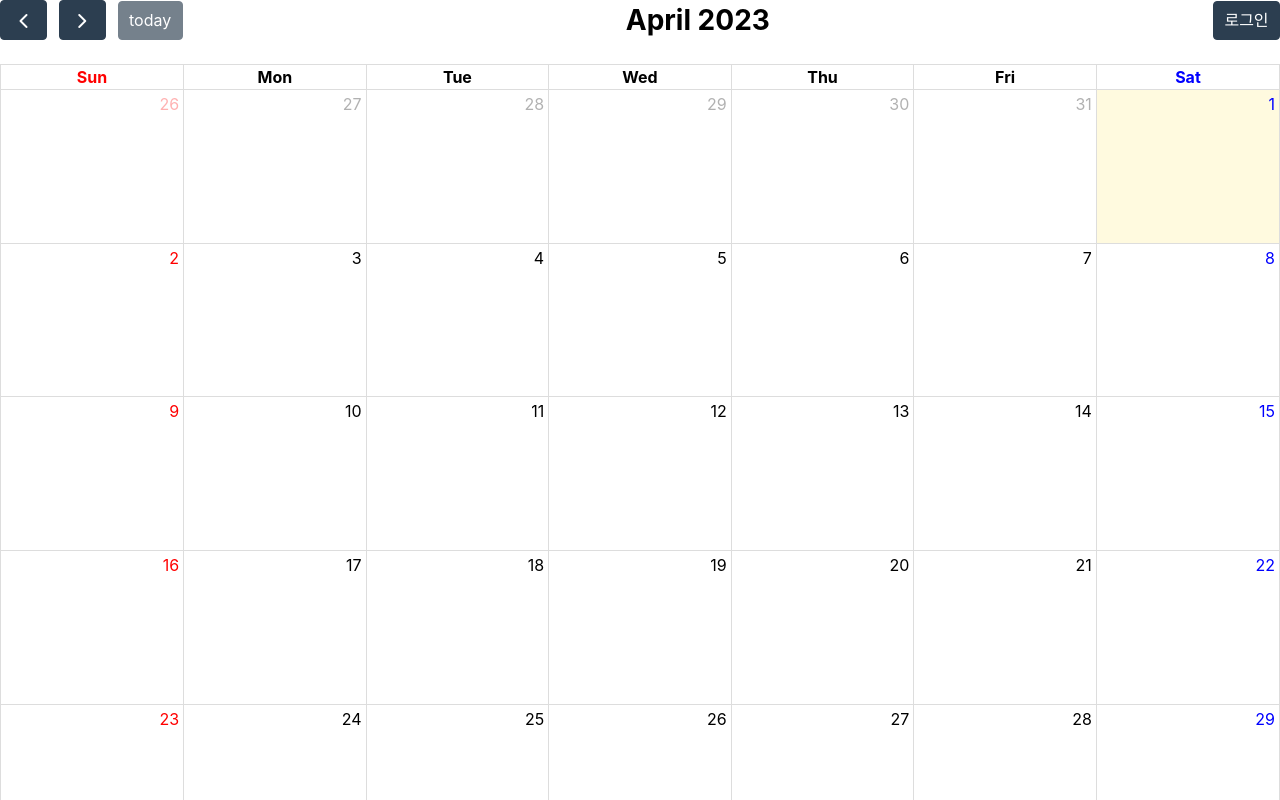
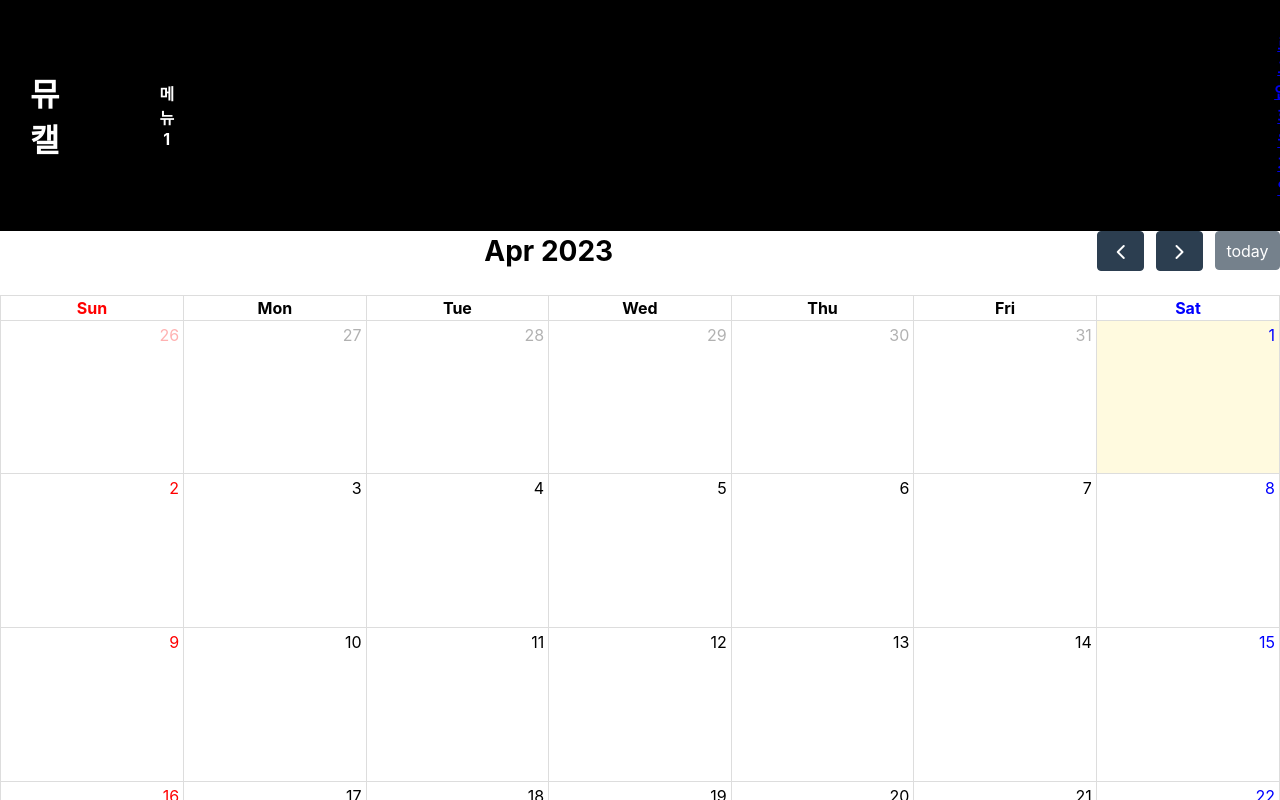
Before and after one commit to wanzaS2/musicalendar-frontend, a React (Create React App) app: page /calendar in a window 1280 px wide. Shown: the top 800 px of the page. Built offline with nearby package versions, Linux system fonts and the light colour scheme.

Commit message:
UI 수정

```diff
--- a/src/App.tsx
+++ b/src/App.tsx
@@ -7,6 +7,7 @@ import 'slick-carousel/slick/slick.css';
 import 'slick-carousel/slick/slick-theme.css';
 import MyCalendar from "./components/MyCalendar";
 import SignIn from "./components/SignIn";
+import AddForm from "./components/AddForm";
 import {BrowserRouter, Routes, Route, useNavigate} from "react-router-dom";
 
 function App() {
@@ -17,6 +18,7 @@ function App() {
                 <Route path={"/signIn"} element={<SignIn/>}/>
                 <Route path={"/calendar"} element={<Calendar/>}/>
                 <Route path={"/mycalendar"} element={<MyCalendar/>}/>
+                <Route path={"/mycalendar/addForm"} element={<AddForm/>}/>
             </Routes>
       </BrowserRouter>
   );
--- a/src/components/Calendar.tsx
+++ b/src/components/Calendar.tsx
@@ -2,30 +2,21 @@ import React from 'react'
 import {useNavigate} from "react-router-dom";
 import FullCalendar from '@fullcalendar/react'
 import dayGridPlugin from '@fullcalendar/daygrid'
-import "./Calendar.css"
+import "../layout/Calendar.css"
+import Navbar from "../layout/Layout";
 
 function Calendar() {
 
-    const navigate = useNavigate();
-
     return(
-            <FullCalendar
-                initialView={'dayGridMonth'}
-                plugins={[dayGridPlugin]}
-                customButtons={{
-                    myCustomButton: {
-                        text: '로그인',
-                        click: function (){
-                            navigate('/signIn');
-                        }
-                    },
-                }}
-                headerToolbar={{
-                    start: 'prev next today',
-                    center: 'title',
-                    end: 'myCustomButton',
-                }}
-            />
+        <><Navbar/><FullCalendar
+            initialView={'dayGridMonth'}
+            plugins={[dayGridPlugin]}
+            titleFormat={{ year: 'numeric', month: 'short' }}
+            headerToolbar={{
+                start: '',
+                center: 'title',
+                end: 'prev next today',
+            }}/></>
         )
 }
 
--- a/src/components/Main.tsx
+++ b/src/components/Main.tsx
@@ -8,9 +8,6 @@ import 'slick-carousel/slick/slick-theme.css';
 import ImagePicker from "./Slick";
 import Navbar from "../layout/Layout";
 import { NavBar } from "../layout/Navbar";
-
-
-
 
 export const Main = () => {
 	const navigate = useNavigate();
@@ -31,7 +28,7 @@ export const Main = () => {
 			</p>
 
 			<Button onClick={goCalendar}>Go!</Button>
-      <Button onClick={goMyCalendar}>MyCalenderGo!</Button>
+      		<Button onClick={goMyCalendar}>MyCalenderGo!</Button>
 			</div>
 		</header>
 		</>
--- a/src/components/MyCalendar.tsx
+++ b/src/components/MyCalendar.tsx
@@ -1,16 +1,18 @@
 import React, {useState} from 'react';
 import FullCalendar from "@fullcalendar/react";
 import dayGridPlugin from "@fullcalendar/daygrid";
-import "./Calendar.css"
+import "../layout/Calendar.css"
 import styled from "styled-components";
 import { Fab } from '@mui/material'; // Floating Action Button
 import AddIcon from '@mui/icons-material/Add';
+import {useNavigate} from "react-router-dom";
 
 function MyCalendar(){
-
+    const navigate = useNavigate();
     const [btn, setBtn] = useState(true);
     const btnEvent = () => {
         setBtn(!btn);
+        navigate('/mycalendar/addForm')
     };
 
     return(
@@ -18,10 +20,11 @@ function MyCalendar(){
             <FullCalendar
             initialView={'dayGridMonth'}
             plugins={[dayGridPlugin]}
+            titleFormat={{ year: 'numeric', month: 'short' }}
             headerToolbar={{
-                start: 'prev next today',
+                start: '',
                 center: 'title',
-                end: '',
+                end: 'prev next today',
             }}/>
             <PositionBtn>
                 <Fab
--- a/src/layout/Layout.tsx
+++ b/src/layout/Layout.tsx
@@ -1,5 +1,6 @@
 import { Link } from "react-router-dom";
 import "../App.css";
+import SignIn from "../components/SignIn";
 import { NavLink } from "react-router-dom";
 function Navbar(){
 	return(
@@ -16,11 +17,10 @@ function Navbar(){
                 />
               </a> */}
 
-
 				<h4 className="item">메뉴1</h4>
-				<h4 className="login">로그인/회원가입</h4>
-
-
+				<Link to={"/signIn"}>
+					<h4 className="login">로그인/회원가입</h4>
+				</Link>
 			</div>
 		</div>
 	);
```
Also changed, not shown: src/layout/Calendar.css (renamed from src/components/Calendar.css), src/layout/SignIn.css (renamed from src/components/SignIn.css), 1 other file (tests, documents, lock files or other folders).
